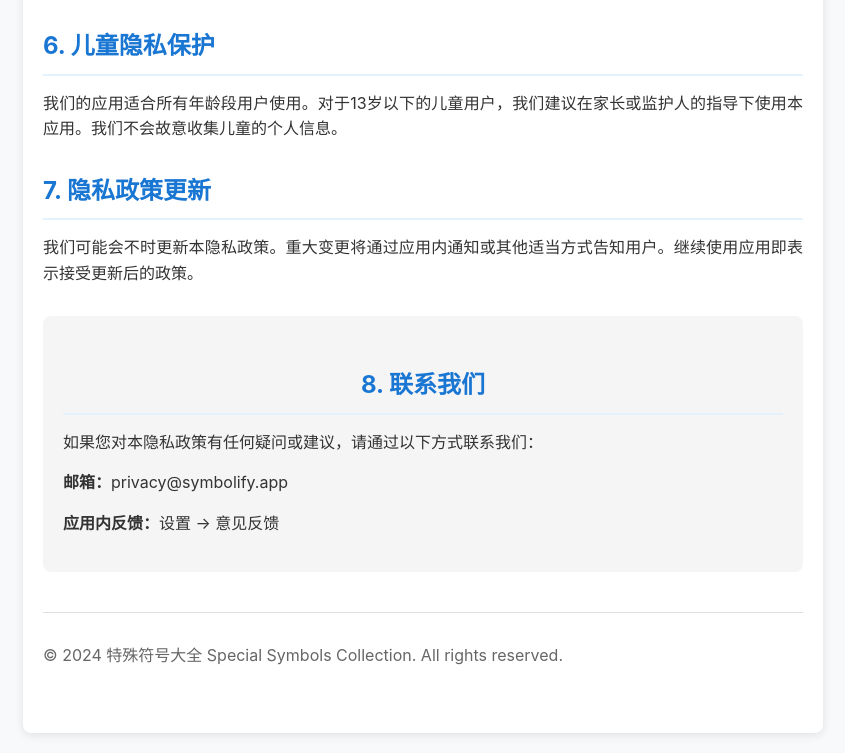
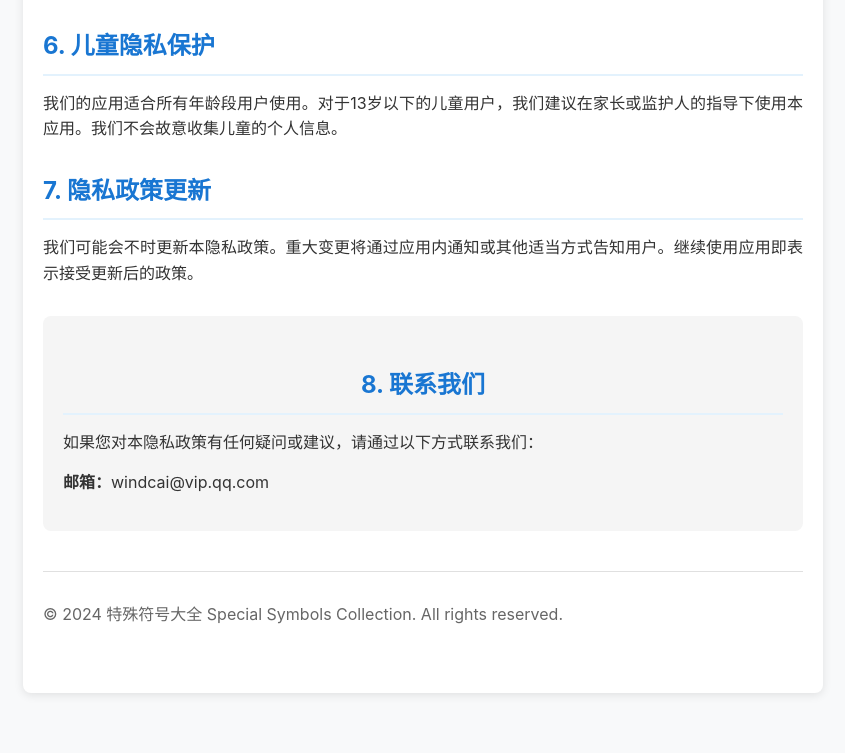
Before and after one commit to cxj303478208/fenbei, a plain HTML site: page 1.html in a window 1280 px wide. Shown: the part 2313-3066 px from the top of the page, without its empty margins (217-1062 px from the left). After the commit the page ends 3026 px from the top, so only its background shows below. Drawn offline with Linux system fonts and the light colour scheme.

Commit message:
Update 1.html

```diff
--- a/1.html
+++ b/1.html
@@ -265,8 +265,7 @@
             <div class="contact-info">
                 <h2>8. 联系我们</h2>
                 <p>如果您对本隐私政策有任何疑问或建议，请通过以下方式联系我们：</p>
-                <p><strong>邮箱：</strong>privacy@symbolify.app</p>
-                <p><strong>应用内反馈：</strong>设置 → 意见反馈</p>
+                <p><strong>邮箱：</strong>windcai@vip.qq.com</p>
             </div>
         </div>
 
@@ -354,8 +353,7 @@
             <div class="contact-info">
                 <h2>8. Contact Us</h2>
                 <p>If you have any questions or suggestions about this Privacy Policy, please contact us through:</p>
-                <p><strong>Email:</strong> privacy@symbolify.app</p>
-                <p><strong>In-App Feedback:</strong> Settings → Feedback</p>
+                <p><strong>Email:</strong> windcai@vip.qq.com</p>
             </div>
         </div>
 
```
